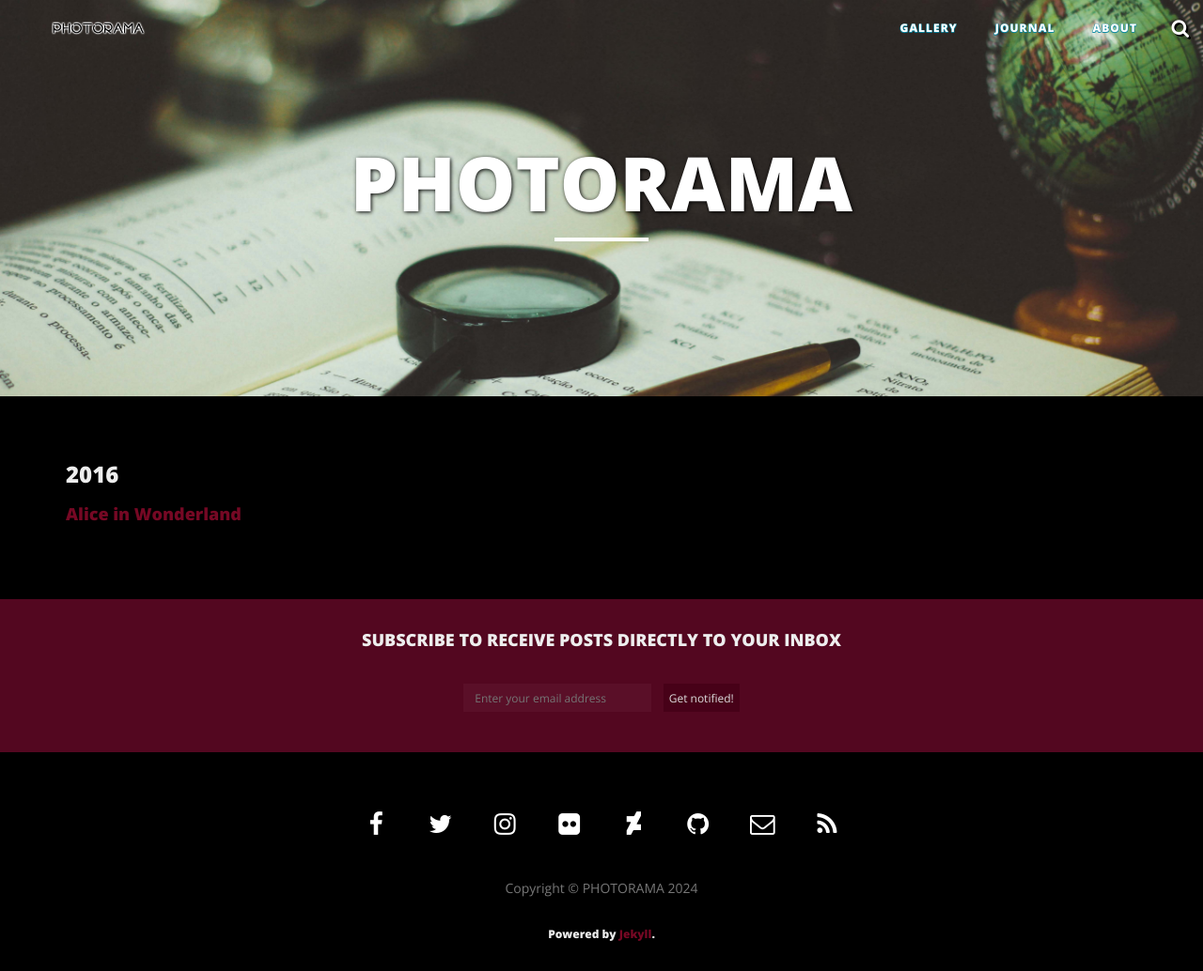
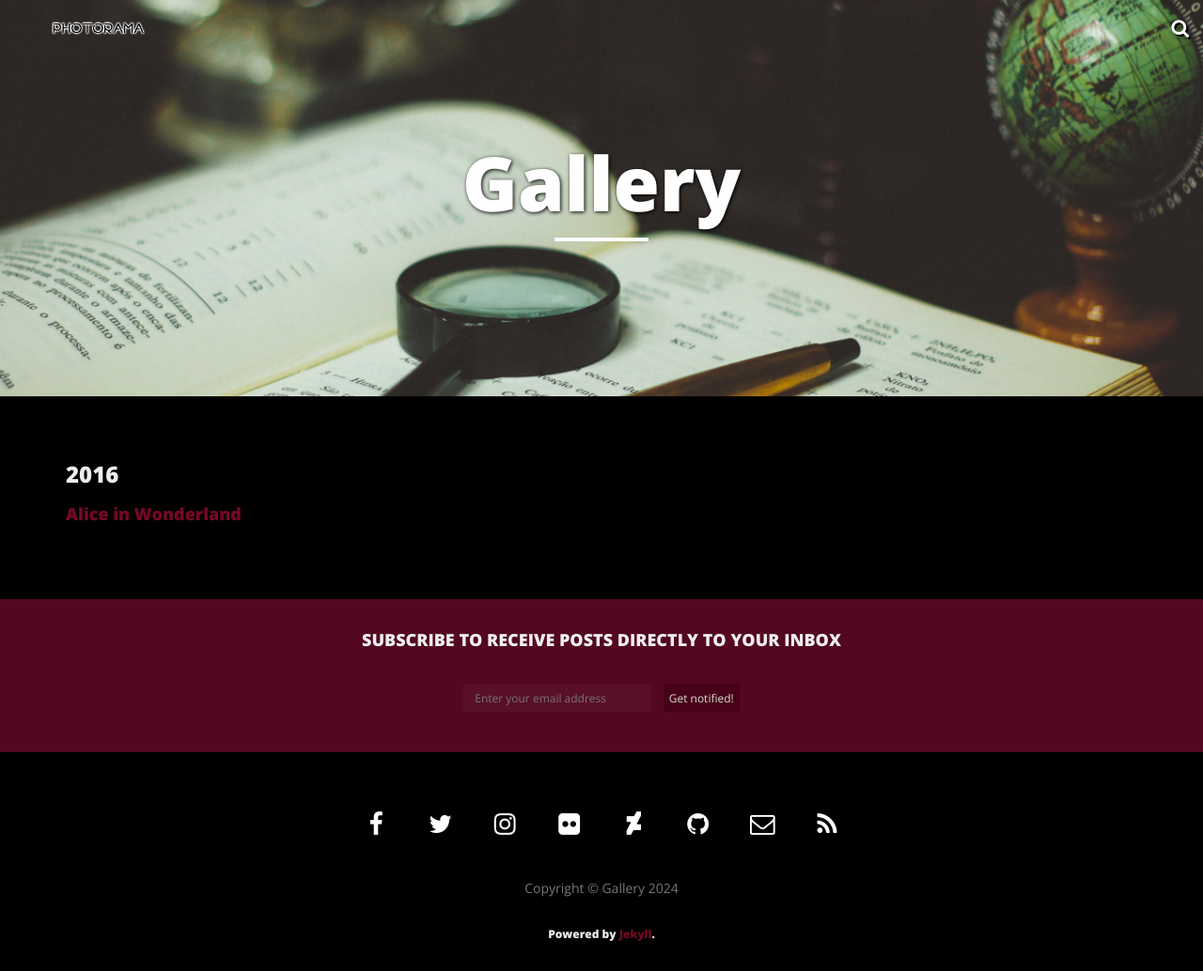
Before and after one commit to brikjr/gallery, a Jekyll site: the page built from journal/category/cat01.md, in a window 1280 px wide. Shown: the whole page at 94% size. Built offline with Jekyll 4.4.1, drawn with Linux system fonts in a browser that asks for light colours; nearby versions of some CDN libraries.

```diff
--- a/_config.yml
+++ b/_config.yml
@@ -1,9 +1,9 @@
 # Site settings
-title: PHOTORAMA
+title: Gallery
 email: ""
 description: "Photo Journal"
-url: "https://sunbliss.github.io"
-baseurl: "/photorama"
+url: "https://github.github.io"
+baseurl: "/gallery"
 facebook_username: ""
 twitter_username: ""
 instagram_username: ""
@@ -32,10 +32,10 @@ comments :
     short_name : ""
 
 # Internal nav
-nav:
-  - GALLERY: "https://sunbliss.github.io/photorama/gallery/"
-  - JOURNAL: "https://sunbliss.github.io/photorama/journal/"
-  - ABOUT: "https://sunbliss.github.io/photorama/about/"
+# nav:
+#   - GALLERY: "https://sunbliss.github.io/photorama/gallery/"
+#   - JOURNAL: "https://sunbliss.github.io/photorama/journal/"
+#   - ABOUT: "https://sunbliss.github.io/photorama/about/"
 
 # All translation keys
 translations:
```
